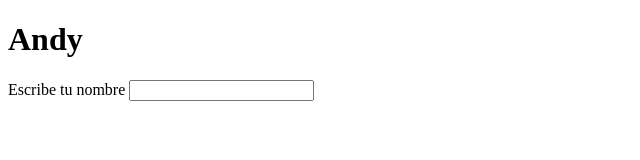
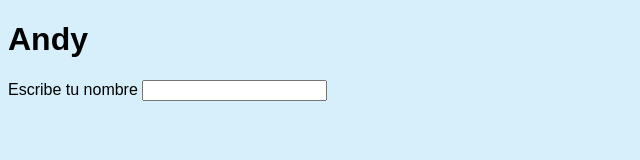
Before and after one commit to xandreadamianx/ch46-conteo-vocales, a plain HTML site: page index.html in a window 1280 px wide. Shown: the whole page, without its empty margins (0-640 px from the left). Drawn offline with Linux system fonts and the light colour scheme.

Commit message:
feat: cambio de fuente y color en index.html

```diff
--- a/index.html
+++ b/index.html
@@ -4,6 +4,7 @@
     <meta charset="UTF-8">
     <meta name="viewport" content="width=device-width, initial-scale=1.0">
     <title>Andrea Hola</title>
+    <link rel="stylesheet" href="style.css">
 </head>
 <body>
     <header>
--- a/style.css
+++ b/style.css
@@ -0,0 +1,4 @@
+body {
+    font-family: Arial, sans-serif;
+    background-color: #d6effa;
+}
```
